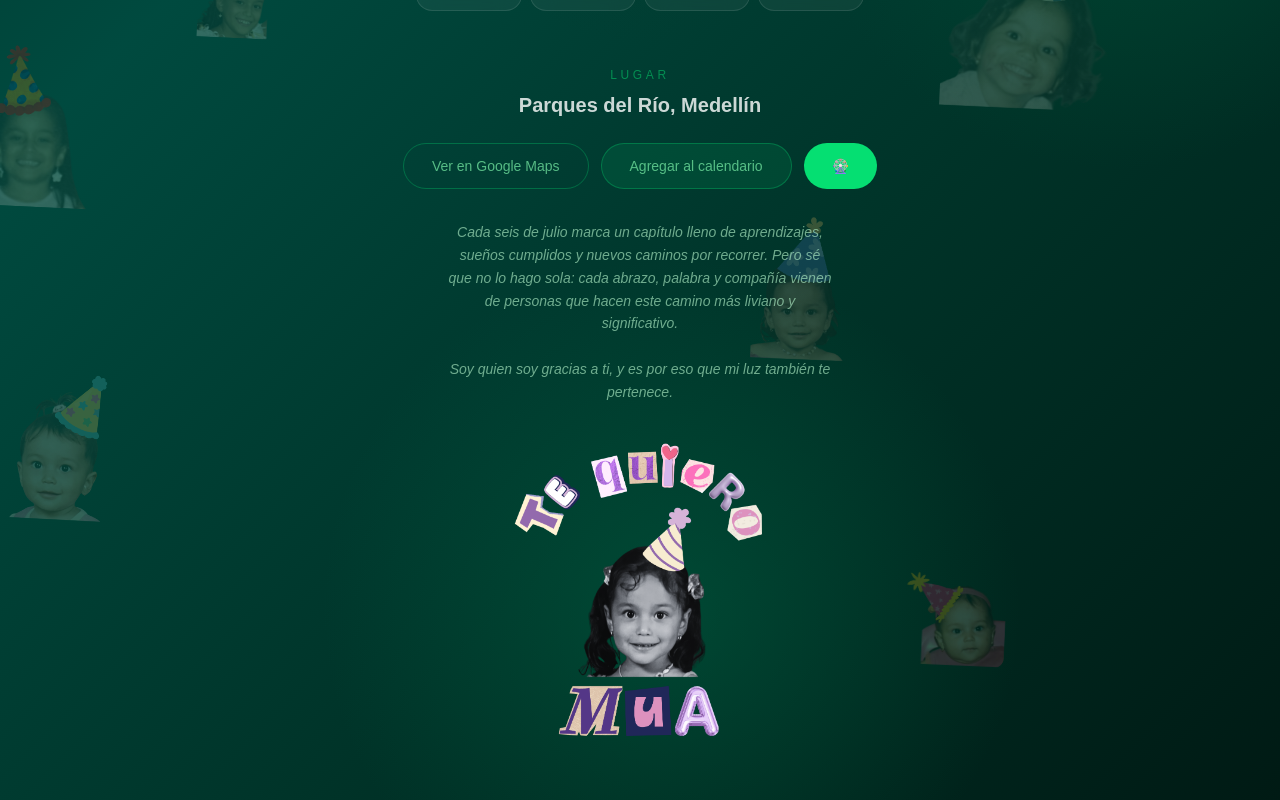
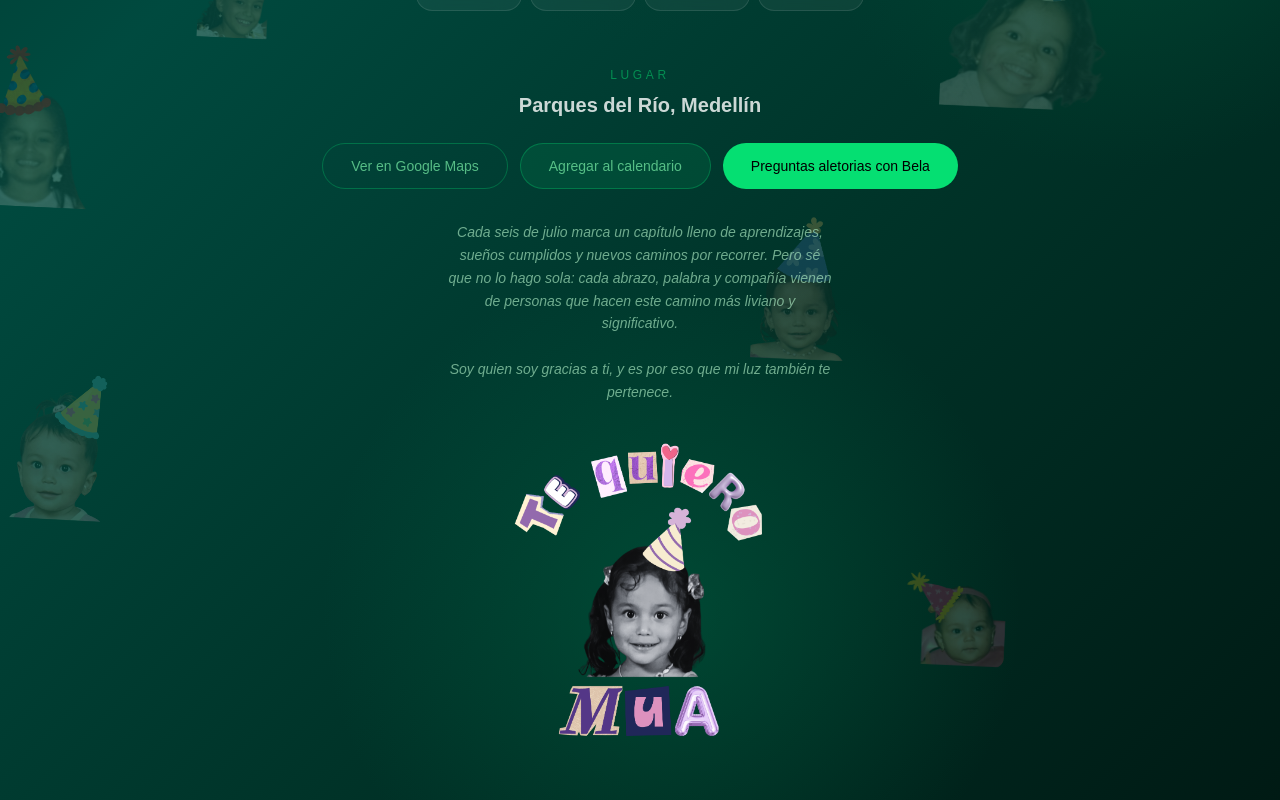
Before and after one commit to Cyac221/Birthday-project, a Next.js app: page / in a window 1280 px wide. Shown: the part 1107-1907 px from the top of the page. Built offline with nearby package versions, Linux system fonts and the light colour scheme.

Commit message:
feat: agrega pagina /dinamicas con rodillo de preguntas

```diff
--- a/app/dinamicas/page.tsx
+++ b/app/dinamicas/page.tsx
@@ -55,7 +55,7 @@ export default function DinamicasPage() {
           className="w-48 sm:w-64 mb-6"
         />
 
-        <h1 className="text-white text-2xl font-light mb-10">Preguntas aleatorias con Bela</h1>
+        <h1 className="text-white text-2xl font-light mb-10">Preguntas aleatorias</h1>
 
         <div className="relative w-full max-w-md h-28 overflow-hidden rounded-2xl border border-white/10 bg-black/20">
           {spinning ? (
@@ -84,7 +84,7 @@ export default function DinamicasPage() {
                 )}
               </AnimatePresence>
               {!current && !loading && (
-                <p className="text-green-300/50 text-sm">Presiona girar</p>
+                <p className="text-green-300/50 text-sm">¿Estas preparado?</p>
               )}
             </div>
           )}
@@ -95,7 +95,7 @@ export default function DinamicasPage() {
           disabled={spinning || loading}
           className="mt-8 px-8 py-3 rounded-full bg-green-400 text-black font-medium disabled:opacity-40"
         >
-          {loading ? 'Cargando...' : spinning ? 'Girando...' : 'Girar 🎲'}
+          {loading ? 'Cargando...' : spinning ? 'Girando...' : 'Gira la ruleta'}
         </button>
       </div>
     </main>
--- a/app/page.tsx
+++ b/app/page.tsx
@@ -284,7 +284,7 @@ export default function Home() {
                     </a>
                      <Link href="/dinamicas"
                     className="inline-flex items-center justify-center bg-green-400 text-black font-medium px-7 py-3 rounded-full text-sm hover:bg-green-300 transition-all duration-300">
-                    🎡
+                    Preguntas aletorias con Bela
                   </Link>
                 </div>
                   <p className="text-green-200/60 text-sm leading-relaxed italic font-light max-w-sm mx-auto mt-8 text-center">
```
